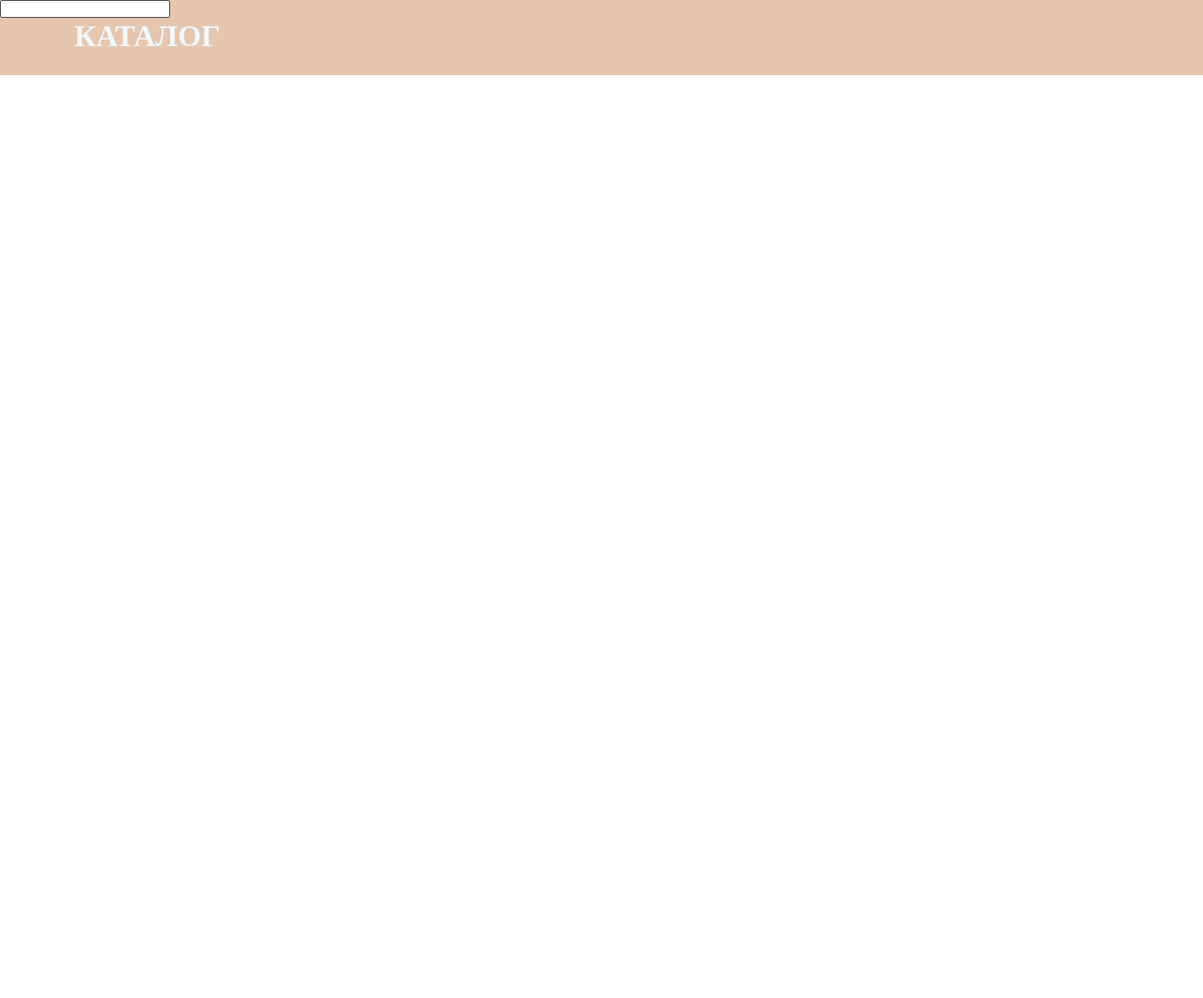
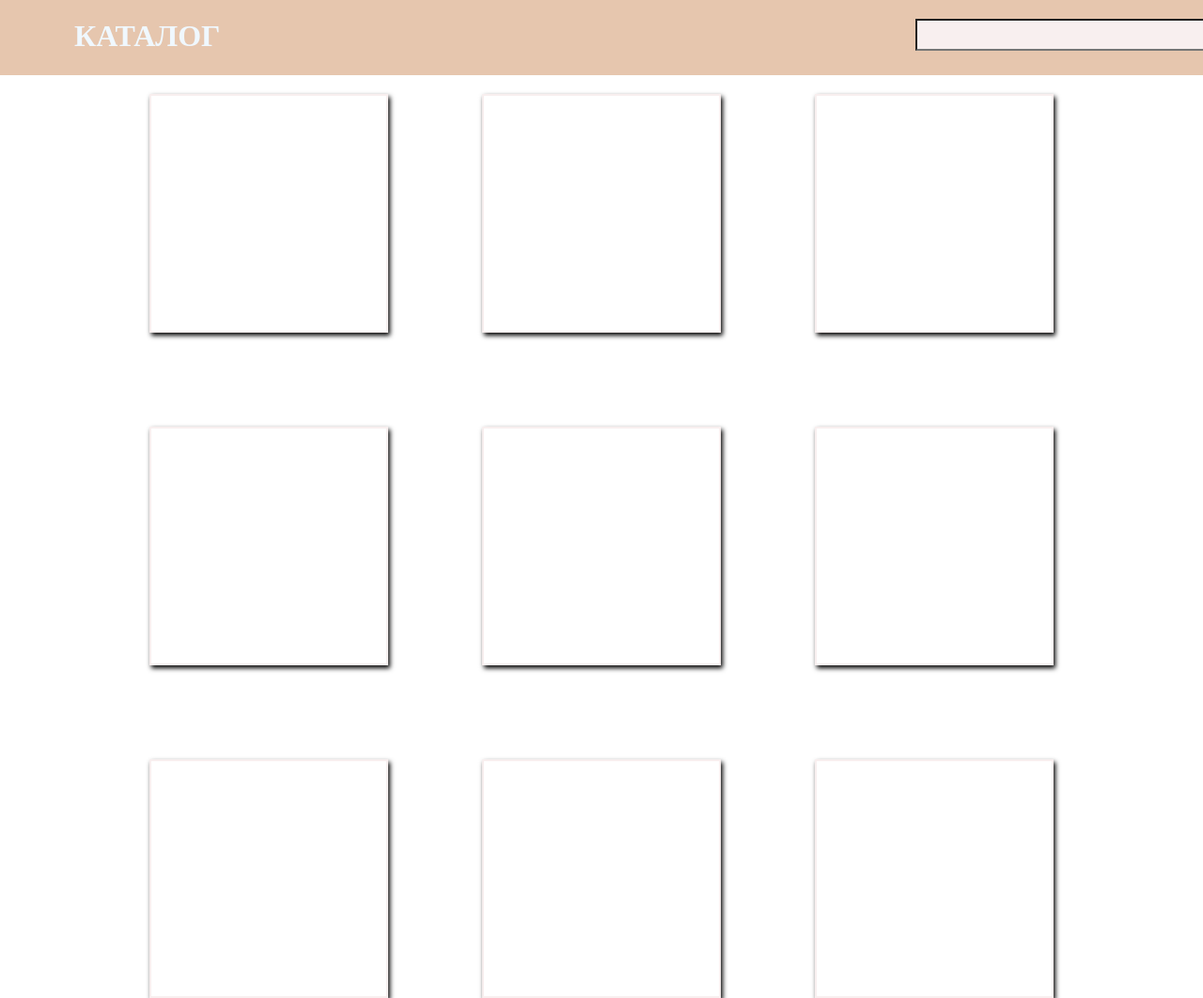
Before and after one commit to dalitat/search, a plain HTML site: page index.html in a window 1280 px wide. Shown: the top 1062 px of the page at 94% size. Before the commit the page ends 800 px from the top, so only its background shows below. Drawn offline with Linux system fonts and the light colour scheme.

Commit message:
made cards

```diff
--- a/index.html
+++ b/index.html
@@ -10,13 +10,23 @@
 <body>
     <div class="wrap">
 
-       <div class="div"><h1>КАТАЛОГ</h1>
+       <div class="header"><h1>КАТАЛОГ</h1>
         <input type="text" id="input">
 
 
+    </div>
 
-
-    </div>
+<div class="container">
+    <div class="card"></div>
+    <div class="card"></div>
+    <div class="card"></div>
+    <div class="card"></div>
+    <div class="card"></div>
+    <div class="card"></div>
+    <div class="card"></div>
+    <div class="card"></div>
+    <div class="card"></div>
+</div>
 
 
 
--- a/style.css
+++ b/style.css
@@ -15,7 +15,7 @@ h1{
 
 }
 
-.div{
+.header{
     position: absolute;
     width: 1490px;
     height: 80px;
@@ -24,3 +24,34 @@ h1{
     z-index: 3;
 
     background: #e6c6ae;}
+
+    #input{
+        position: absolute;
+width: 350px;
+height: 30px;
+left: 974px;
+top: 20px;
+text-align: center;
+font-size: 20px;
+background: #F8EFEF;
+    }
+
+    .container{
+        max-width: 1140px;
+        display: flex;
+        margin: 0 auto;
+
+        flex-wrap: wrap;
+        justify-content: center;
+        gap: 100px;
+    }
+
+    .card{
+        position: relative;
+width: 250px;
+height: 250px;
+
+top: 100px;
+box-shadow: 2px 3px 5px;
+border: 2px solid #F8EFEF;
+    }
```
